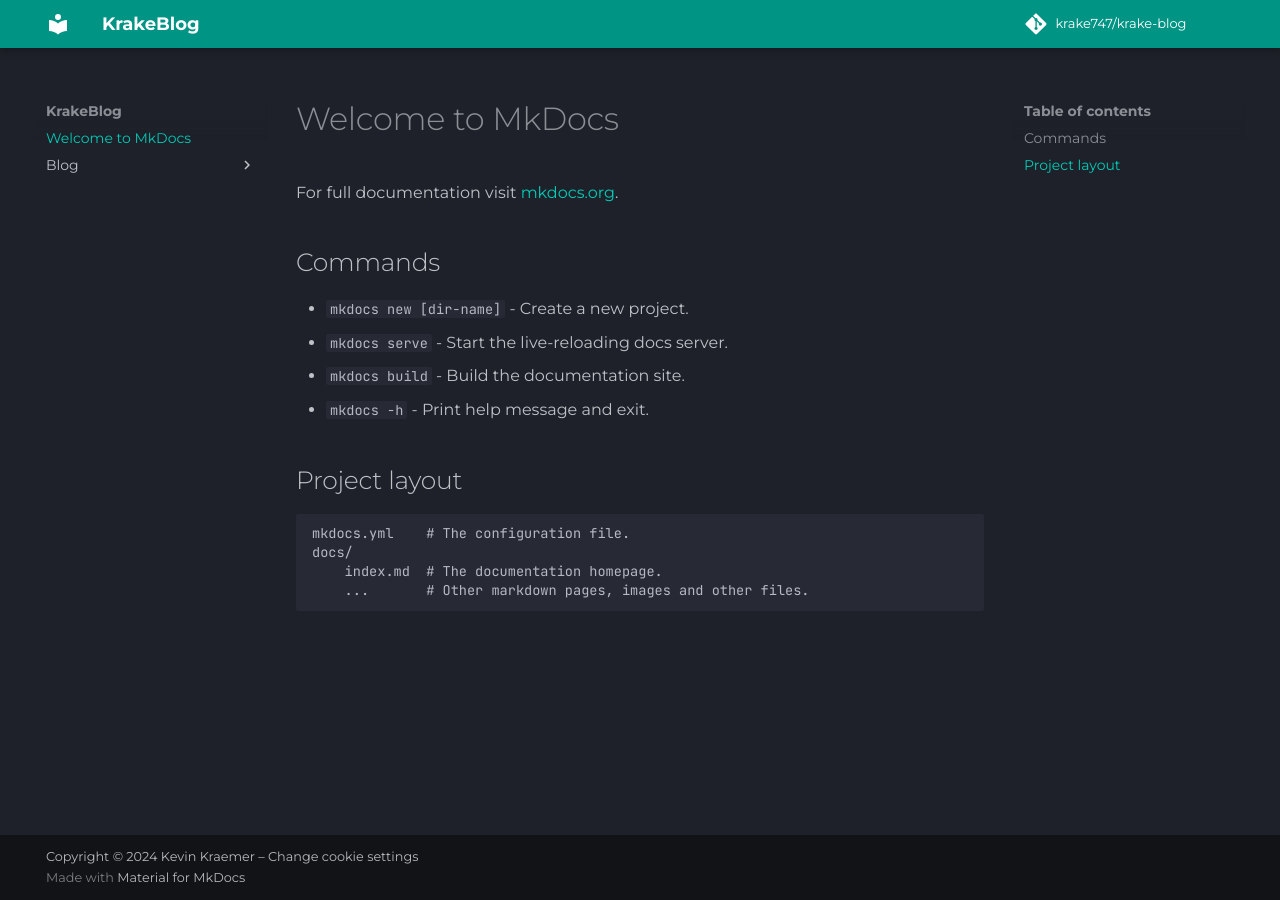
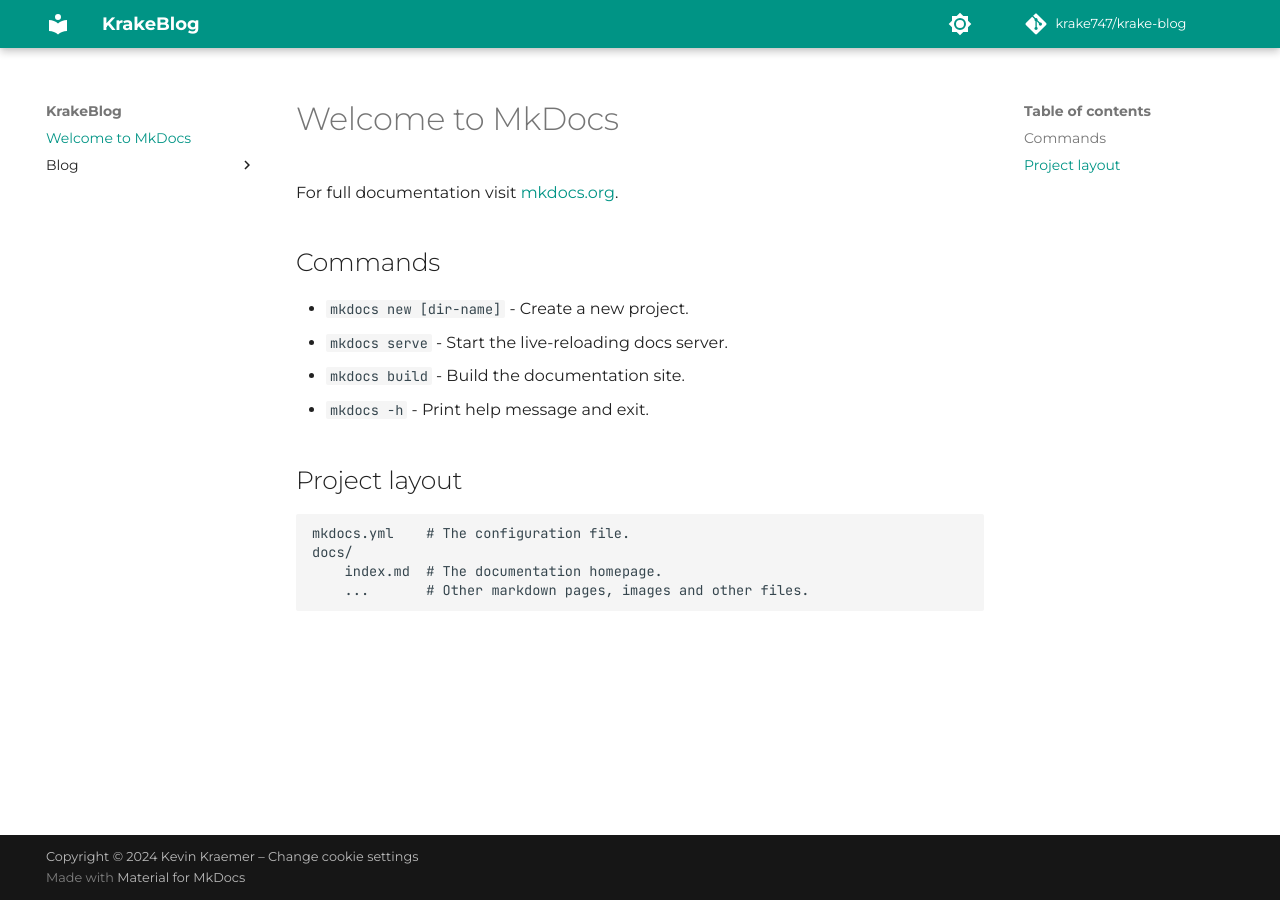
Before and after one commit to krake747/krake-blog, an MkDocs documentation site: the page built from docs/index.md, in a window 1280 px wide. Built offline with MkDocs 1.6.1 and Material for MkDocs 9.7.7, drawn with Linux system fonts in a browser that asks for light colours; comment, search, counter and statistics services are not loaded.

Commit message:
config(mkdocs): Setup light and dark mode

```diff
--- a/mkdocs.yml
+++ b/mkdocs.yml
@@ -10,9 +10,20 @@
   name: material
   language: en
   palette:
-    scheme: slate
-    primary: teal
-    accent: red
+    - media: "(prefers-color-scheme: light)"
+      scheme: default
+      primary: teal
+      accent: red
+      toggle:
+        icon: material/brightness-7
+        name: Switch to dark mode
+    - media: "(prefers-color-scheme: dark)"
+      scheme: slate
+      primary: teal
+      accent: red
+      toggle:
+        icon: material/brightness-7
+        name: Switch to dark mode
   font:
     text: Montserrat
     code: JetBrains Mono
```
Also changed, not shown: README.md (+1 -1 lines).
